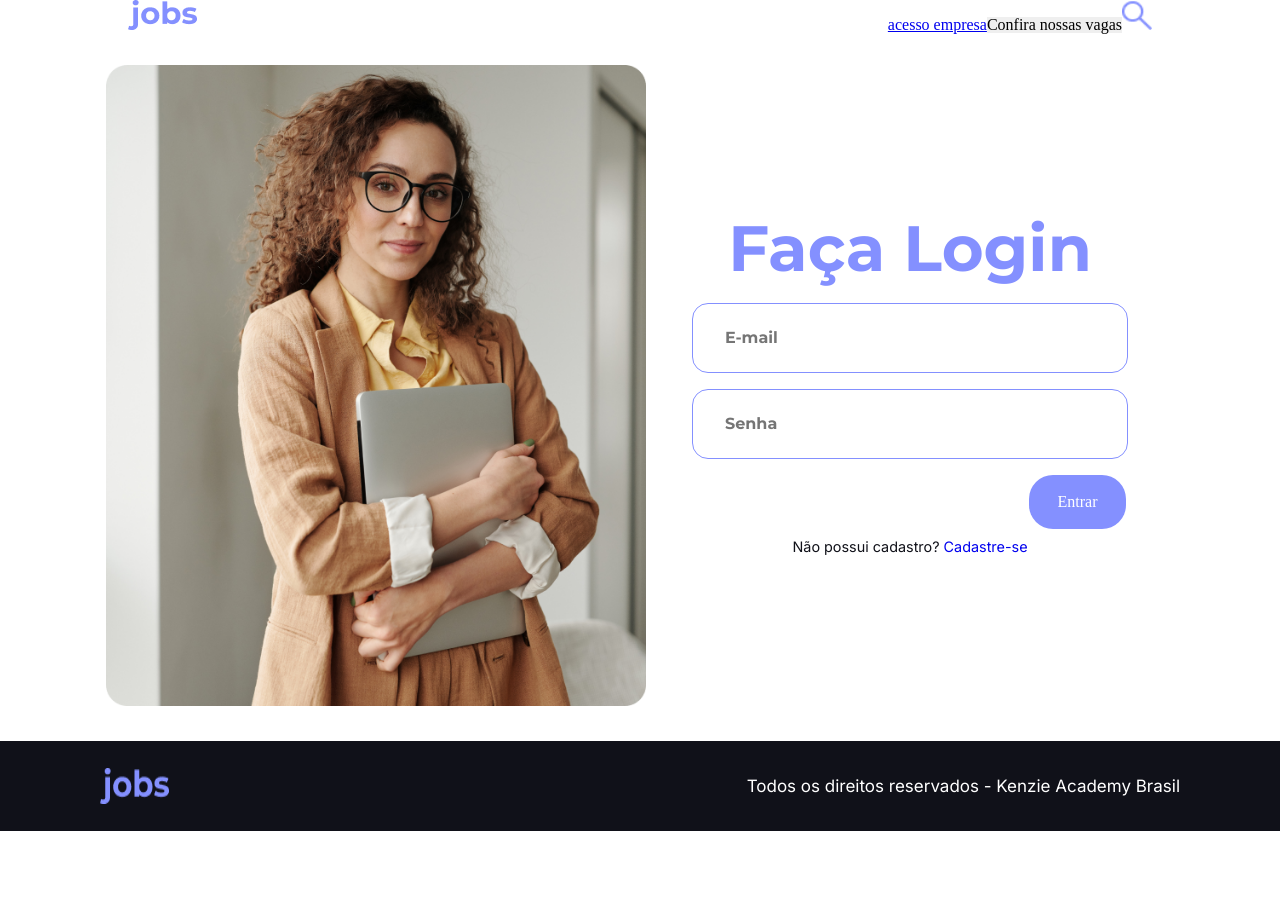
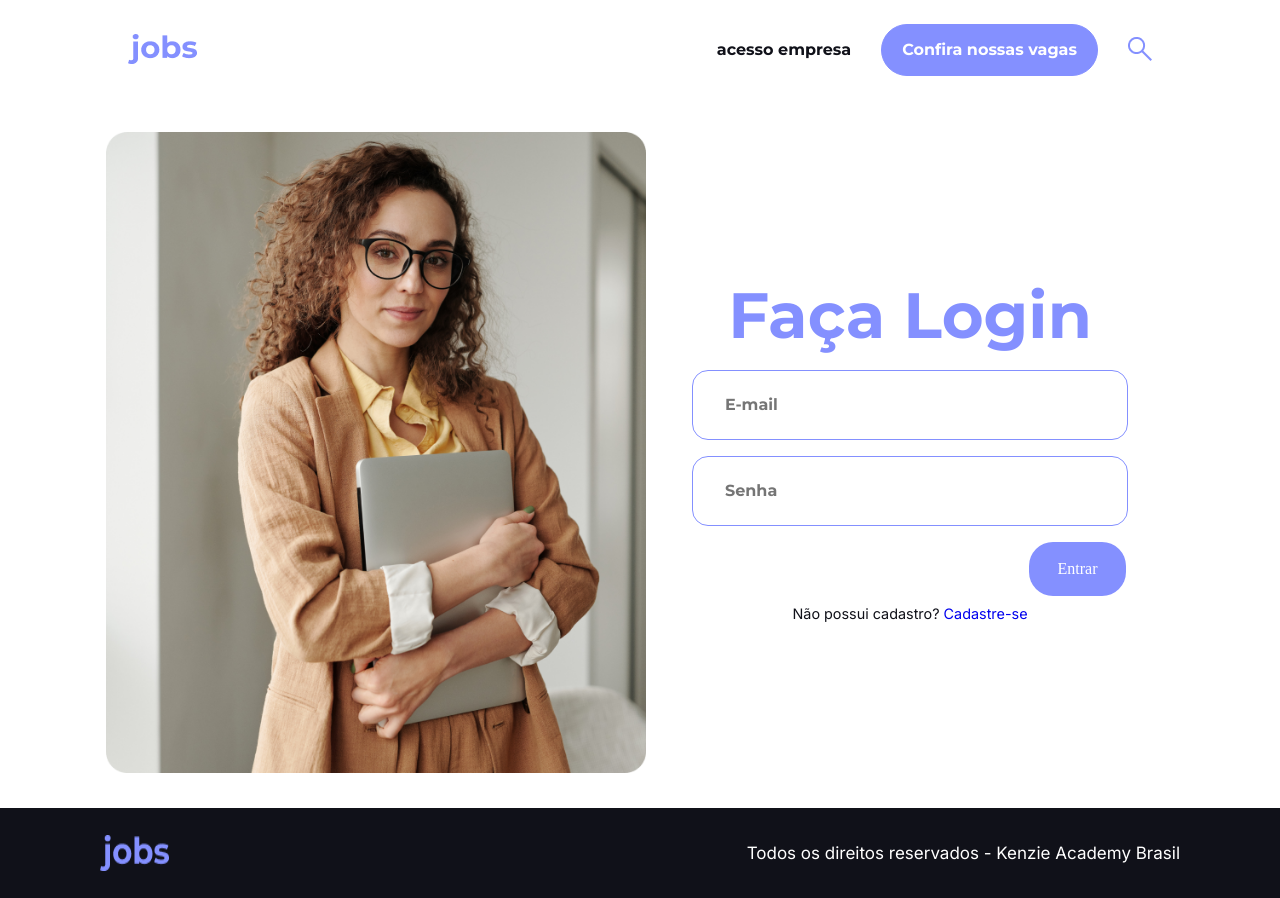
Before and after one commit to rcoelhomf/Kenzie-Jobs-T17-tsunode, a React (Vite) app: page /login in a window 1280 px wide. Before the commit the page ends 831 px from the top, so only its background shows below. Built offline with nearby package versions, Linux system fonts and the light colour scheme.

Commit message:
style: estilizando o header

```diff
--- a/src/Pages/Homepage/index.tsx
+++ b/src/Pages/Homepage/index.tsx
@@ -3,20 +3,18 @@ import menus from "../../assets/remove_FILL0_wght400_GRAD0_opsz48 1.png";
 import meeting from "../../assets/Rectangle 3.png";
 import { Label, Paragraph, Title1, Title3 } from "../../Styles/Typography";
 import { Header } from "../../components/Header";
-import { useContext, useEffect, useState } from "react";
+import { useContext, useState } from "react";
 import { CompanyContext } from "../../providers/CompanyContext";
 import { Modal } from "../../components/Modal";
 // import { Footer } from "../../components/Footer";
 import { AboutDiv, JobListDiv, JobRealList, TopDivTitle } from "./style";
 
 export const HomePage = () => {
-  const { getAllJobs, jobsList, isOpen, setIsOpen } =
+  const { attJobList, jobsList, isOpen, setIsOpen } =
     useContext(CompanyContext);
   const [postId, setPostId] = useState<number | null>(null);
 
-  useEffect(() => {
-    getAllJobs();
-  }, []);
+  attJobList()
 
   return (
     <>
@@ -57,7 +55,8 @@ export const HomePage = () => {
               <div className="allTextsItem">
                 <div className="topItemDiv">
                   <div>
-                    <Label>{item.user.name}</Label>
+                    {/* <Label>{item.user.name}</Label> */}
+                    <Label>Nome legal</Label>
                     <Title3>{item.position}</Title3>
                   </div>
                   <button className="applyBtn" onClick={() => setIsOpen(item.id)}>
@@ -70,8 +69,10 @@ export const HomePage = () => {
               </div>
               {isOpen === item.id ? (
                 <Modal
-                  name={item.position}
-                  company={item.user.name}
+                //   name={item.position}
+                  name="Nome legal"
+                //   company={item.user.name}
+                  company="mais um nome legal"
                   jobId={item.id}
                   companyId={item.userId}
                 />
--- /dev/null
+++ b/src/components/Button/style.ts
@@ -0,0 +1,27 @@
+import styled from "styled-components"
+
+interface ButtonProps {
+  height?: string
+  width?: string
+  color?: "blue" | "white"
+}
+
+export const Button = styled.button<ButtonProps>`
+  display: flex;
+  justify-content: center;
+  align-items: center;
+  border: none;
+  padding: 10px 20px;
+  border-radius: 255px;
+  cursor: pointer;
+  height: ${props => props.height || 'auto'};
+  width: ${props => props.width || 'auto'};
+  background: ${props => props.color === 'blue' ? 'var(--color-blue)' : 'var(--color-white)'};
+  color: ${props => props.color === 'blue' ? 'var(--color-white)' : 'var(--color-blue)'};
+  border: ${props => props.color !== 'blue' ? '1px solid var(--color-blue)' : 'none'};
+
+  font-family: "Montserrat", sans-serif;
+  font-weight: 700;
+  font-size: 17px;
+  line-height: 20px;
+`;
--- a/src/components/Header/index.tsx
+++ b/src/components/Header/index.tsx
@@ -1,17 +1,17 @@
 import { Link } from "react-router-dom"
 import jobs from "../../assets/jobs.png"
 import magnifier from "../../assets/lupa.png"
-import { StyledDiv, StyledImg } from './style'
+import { InnerDiv, StyledDiv, StyledImg } from './style'
 
 export const Header = () => {
     return (
         <StyledDiv>
-            <StyledImg src={jobs} alt="imagem da escrita jobs" width="69px" height="30px" />
-            <div>
-                <Link to={"/"}>acesso empresa</Link>
-                <button>Confira nossas vagas</button>
-                <img src={magnifier} alt="lupa de procurar" width="30px" height="30px" />
-            </div>
+            <Link to={"/"}><StyledImg src={jobs} alt="imagem da escrita jobs"/></Link>
+            <InnerDiv>
+                <Link className="loginLink" to={"/login"}>acesso empresa</Link>
+                <Link className="invisible" to={"/search"}>Confira nossas vagas</Link>
+                <Link to={"/search"}><img className="magnifier" src={magnifier} alt="lupa de procurar"/></Link>
+            </InnerDiv>
         </StyledDiv>
     );
 };
--- a/src/components/Header/style.ts
+++ b/src/components/Header/style.ts
@@ -1,21 +1,86 @@
 import styled from "styled-components"
 
-interface StyledImgProps {
-    width?: string;
-    height?: string;
-}
+export const StyledDiv = styled.header`
+    width: 100%;
+    height: 100px;
 
-export const StyledDiv = styled.div`
+    position: relative;
     display: flex;
-    flex-direction: row;
-    justify-content: space-between;
+    flex-direction: column;
+    justify-content: space-evenly;
 
     padding: 0 10vw;
 
-    width: 100%;
+    @media(min-width: 1025px) {
+        flex-direction: row;
+        align-items: center;
+    }
 `
 
-export const StyledImg = styled.img<StyledImgProps>`
-    width: ${(props) => props.width || "69px"};
-    height: ${(props) => props.height || "30px"};
-`;
+export const InnerDiv = styled.div`
+    width: 100%;
+
+    display: flex;
+    justify-content: center;
+
+    @media(min-width: 1025px) {
+        gap: 30px;
+        justify-content: flex-end;
+        align-items: center;
+    }
+
+    .loginLink {
+        text-decoration: none;
+        font-family: 'Montserrat', sans-serif;
+        font-weight: 700;
+        font-size: 16px;
+        line-height: 20px;
+        align-self: center;
+        color: var(--color-black);
+
+        cursor: pointer;
+    }
+
+    .invisible {
+        display: none;
+        padding: 15px 20px;
+
+        font-family: 'Montserrat', sans-serif;
+        font-weight: 700;
+        font-size: 16px;
+        line-height: 20px;
+        color: var(--color-white);
+        text-decoration: none;
+        background-color: var(--color-blue);
+        border: 1px solid var(--color-blue);
+        border-radius: 255px;
+
+        cursor: pointer;
+
+        @media(min-width: 1025px) {
+            display: block;
+        }
+    }
+
+    .invisible:hover {
+        background-color: transparent;
+        color: var(--color-blue);
+    }
+
+    .magnifier {
+        position: absolute;
+        right: 10vw;
+        top: 15px;
+
+        cursor: pointer;
+        @media(min-width: 1025px) {
+            position: unset;
+        }
+    }
+
+`
+
+export const StyledImg = styled.img`
+    width: 69px;
+    height: 30px;
+`
--- a/src/providers/CompanyContext/@types.ts
+++ b/src/providers/CompanyContext/@types.ts
@@ -42,7 +42,7 @@ export interface ICompanyContext {
     isOpen: number | null;
     setIsOpen: Dispatch<SetStateAction<number | null>>;
     jobsList: IJobsList[];
-    getAllJobs: () => Promise<void>;
+    attJobList: () => void;
     applyJob: (formData: IapplySubmit) => Promise<void>;
     registerCompany: (formData: RegisterForm) => Promise<void>;
     loginCompany: (formData: LoginForm) => Promise<void>;
--- a/src/providers/CompanyContext/index.tsx
+++ b/src/providers/CompanyContext/index.tsx
@@ -1,4 +1,4 @@
-import { createContext, useState } from "react"
+import { createContext, useEffect, useState } from "react"
 import { api } from "../../services/api"
 import { ICompanyContext, ICompanyContextProps, ICompanyRegister, ICompanyLogin, IapplySubmit, IJobsList } from "./@types"
 import { LoginForm } from "../../Schema/LoginSchema"
@@ -18,17 +18,22 @@ export const CompanyProvider = ({children}: ICompanyContextProps) => {
     const [jobsList, setJobsList] = useState<IJobsList[]>([])
     const navigate = useNavigate()
 
+    const attJobList = () => {
+        useEffect(() => {
             const getAllJobs = async () => {
                 try {
                     await api.get("/jobs", {
-                params: {
-                    _expand: "user",
-                }
+                        // params: {
+                        //     _expand: "user",
+                        // }
                     })
                     .then(({ data }) => setJobsList([...data]))
                 } catch (error) {
 
                 }
+            }
+            getAllJobs()
+        },[])
     }
 
     const applyJob = async (formData: IapplySubmit) => {
@@ -76,7 +81,7 @@ export const CompanyProvider = ({children}: ICompanyContextProps) => {
 
     return (
 
-        <CompanyContext.Provider value={{ company, setCompany, isOpen, setIsOpen, jobsList, getAllJobs, applyJob, registerCompany, loginCompany, logoutCompany}}>
+        <CompanyContext.Provider value={{ company, setCompany, isOpen, setIsOpen, jobsList, attJobList, applyJob, registerCompany, loginCompany, logoutCompany}}>
             {children}
         </CompanyContext.Provider>
     )
```
Also changed, not shown: src/components/Button/index.tsx (added, +17 -0 lines). Lines whose indentation alone changed are shown as unchanged.
